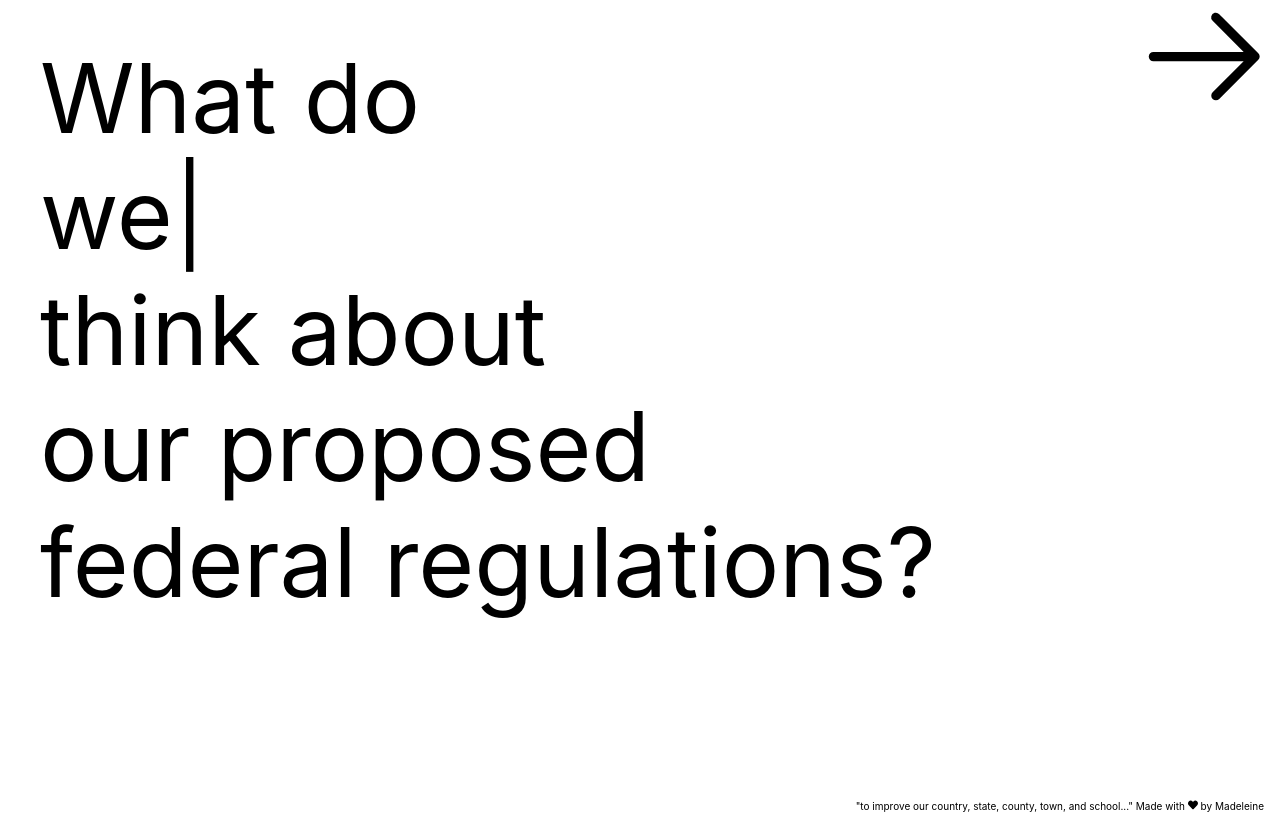
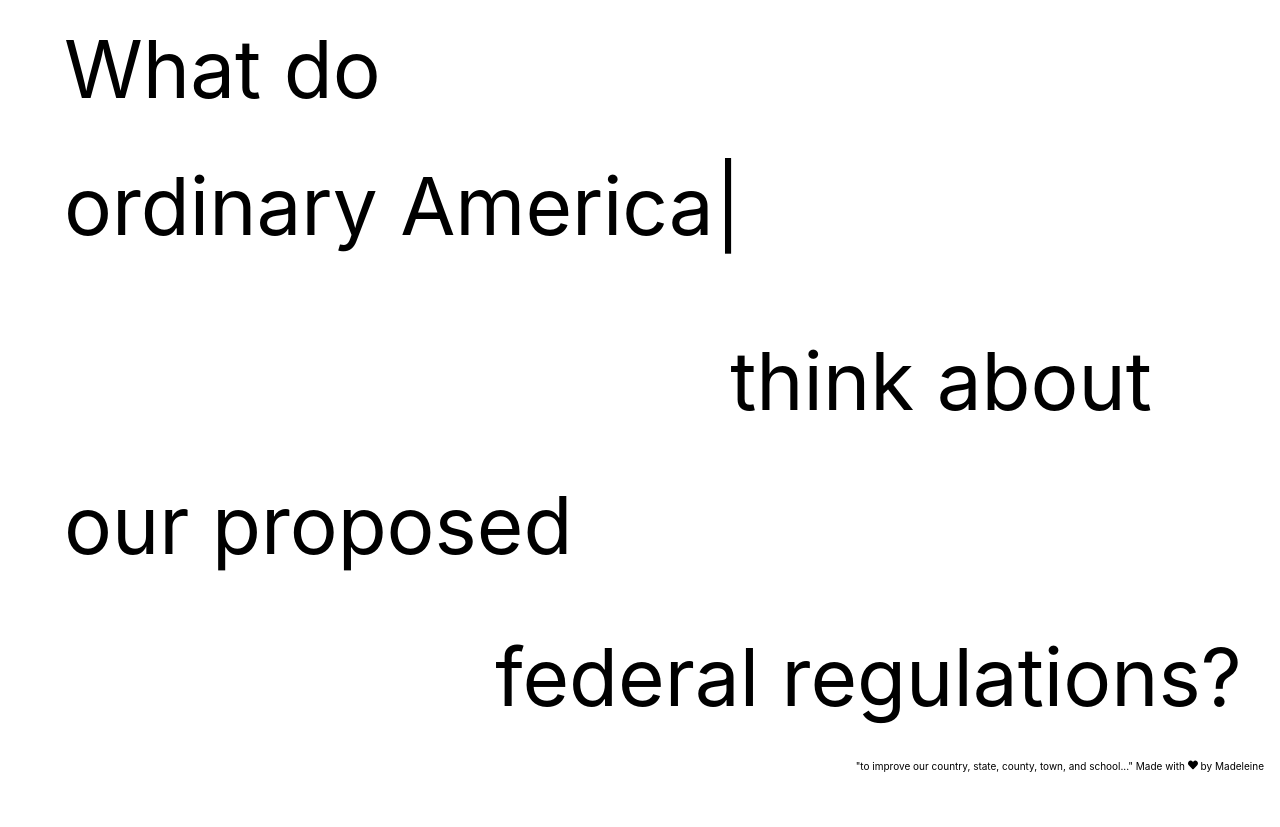
Before and after one commit to iamalivetoday/fed_reg_viz, a React (Create React App) app in the folder regulations-frontend/: page / in a window 1280 px wide. Shown: the top 827 px of the page. After the commit the page ends 800 px from the top, so only its background shows below. Built offline with nearby package versions, Linux system fonts and the light colour scheme.

Commit message:
fucking homepage

```diff
--- a/regulations-frontend/src/pages/HomePage.js
+++ b/regulations-frontend/src/pages/HomePage.js
@@ -1,106 +1,188 @@
-import React, { useState, useEffect } from 'react';
+import React, { useState } from 'react';
 import styled from 'styled-components';
 import Typewriter from 'typewriter-effect';
+import { useNavigate } from 'react-router-dom';
 import { GoArrowRight } from 'react-icons/go';
-import { useNavigate } from 'react-router-dom';
 
 const HomePageContainer = styled.div`
-  display: flex;
-  height: 100vh; /* Make sure it covers the full height of the viewport */
+  display: grid;
+  height: 95vh;
   width: 100%;
   position: relative;
-  background-size: cover;
-  background-size: 100vw 100vh;
-  background-position: center;
-  /* Remove background image on small screens */
-  @media (max-width: 710px) {
-    background-image: none;
-  }
 `;
 
 const StyledContent = styled.div`
   position: absolute;
-  margin: 20px;
-  padding: 20px;
-  text-align: left;
+  top: 0%;
+  left: 5%;
+  display: flex;
+  flex-direction: column;
+  justify-content: center;
+  text-align: justify;
   color: black;
 `;
 
-const BodyText = styled.div`
-  font-size: 12vh;
-  @media (max-width: 710px) {
+const HoverableText = styled.div`
   font-size: 10vh;
+  cursor: pointer;
+  position: relative;
+  display: inline-block;
+  margin: 20px 0;
+
+  &:hover .text-content {
+    visibility: hidden;
+  }
+
+  &:hover .arrow-icon {
+    visibility: visible;
   }
 `;
 
 const TypewriterWrapper = styled.div`
-  font-size: 12vh; /* Set the font size to match BodyText */
-  @media (max-width: 710px) {
-    font-size: 10vh;
-  }
+  display: inline;
 `;
 
-const ArrowContainer = styled.div`
-  position: fixed;
-  right: 0px;
-  top: -20px;
-  cursor: pointer;
+const ArrowIcon = styled(GoArrowRight)`
+  position: absolute;
+  font-size: inherit;
+  color: green;
+  visibility: hidden;
+`;
 
-  @media (max-width: 710px) {
-    right: 20%;
-    top: 20%;
-    transform: translate(50%, -50%);
-  }
+const MiddleText = styled.div`
+  position: absolute;
+  top: 50%;
+  right: 10%;
+  transform: translateY(-50%);
+  text-align: right;
+`;
+
+const LowerLeftText = styled.div`
+  position: absolute;
+  top: 60%;
+  left: 5%;
+`;
+
+const LowerRightText = styled.div`
+  position: absolute;
+  top: 80%;
+  right: 3%;
+  text-align: right;
 `;
 
 const HomePage = () => {
   const navigate = useNavigate();
-  const [arrowSize, setArrowSize] = useState(window.innerWidth < 710 ? 240 : 150);
+  const [hoveredText, setHoveredText] = useState(null);
+  const [hoveredPosition, setHoveredPosition] = useState({ x: 0, y: 0 });
 
-  useEffect(() => {
-    const handleResize = () => {
-      setArrowSize(window.innerWidth < 710 ? 240 : 150);
+  const handleMouseEnter = (e, text) => {
+    setHoveredText(text);
+    setHoveredPosition({ x: 0, y: 0});
   };
 
-    window.addEventListener('resize', handleResize);
-    return () => {
-      window.removeEventListener('resize', handleResize);
+  const handleMouseLeave = () => {
+    setHoveredText(null);
   };
-  }, []);
 
   const handleNavigation = (path) => {
     navigate(path);
   };
 
+  const typewriterStrings = [
+    "we", "the people", "ordinary people", "strangers", "Americans", "students",
+    "our unions", "you", "families", "working people", "veterans", "your friends",
+    "our neighbors", "ordinary Americans", "other families"
+  ];
+  const shuffledStrings = typewriterStrings.sort(() => Math.random() - 0.5);
+
   return (
     <HomePageContainer>
       <StyledContent>
-        <BodyText>What do </BodyText>
+        <HoverableText
+          onClick={() => handleNavigation('/agencies')}
+          onMouseEnter={(e) => handleMouseEnter(e, 'What do')}
+          onMouseLeave={handleMouseLeave}
+        >
+          <span className="text-content">What do </span>
+          {hoveredText === 'What do' && (
+            <ArrowIcon
+              className="arrow-icon"
+              style={{ top: hoveredPosition.y, left: hoveredPosition.x }}
+            />
+          )}
+        </HoverableText>
+        <HoverableText
+          onMouseEnter={(e) => handleMouseEnter(e, 'typewriter')}
+          onMouseLeave={handleMouseLeave}
+        >
+          <span className="text-content">
             <TypewriterWrapper>
               <Typewriter
                 options={{
                   showCursor: false,
-              strings: ["we", "ordinary people", "Americans", "students", "our unions", "you", "families", "working people", "veterans", "your friends", "our neighbors", "ordinary Americans", "other families"],
+                  strings: shuffledStrings,
                   autoStart: true,
                   loop: true,
-              pauseFor: 4000,
-              delay: 800,
+                  pauseFor: 500,
+                  delay: 200,
                   deleteSpeed: 100,
                 }}
               />
             </TypewriterWrapper>
-        <BodyText>think about </BodyText>
-        <BodyText>our proposed </BodyText>
-        <BodyText>federal regulations?</BodyText>
-        <ArrowContainer>
-          <GoArrowRight
-            size={arrowSize}
+          </span>
+          {hoveredText === 'typewriter' && (
+            <ArrowIcon
+              className="arrow-icon"
+              style={{ top: hoveredPosition.y, left: hoveredPosition.x }}
+            />
+          )}
+        </HoverableText>
+      </StyledContent>
+      <MiddleText>
+        <HoverableText
           onClick={() => handleNavigation('/agencies')}
-            onMouseOver={({ target }) => target.style.color = 'green'}
-            onMouseOut={({ target }) => target.style.color = 'black'}
+          onMouseEnter={(e) => handleMouseEnter(e, 'think about')}
+          onMouseLeave={handleMouseLeave}
+        >
+          <span className="text-content">think about</span>
+          {hoveredText === 'think about' && (
+            <ArrowIcon
+              className="arrow-icon"
+              style={{ top: hoveredPosition.y, left: hoveredPosition.x }}
             />
-        </ArrowContainer>
-      </StyledContent>
+          )}
+        </HoverableText>
+      </MiddleText>
+      <LowerLeftText>
+        <HoverableText
+          onClick={() => handleNavigation('/agencies')}
+          onMouseEnter={(e) => handleMouseEnter(e, 'our proposed')}
+          onMouseLeave={handleMouseLeave}
+        >
+          <span className="text-content">our proposed</span>
+          {hoveredText === 'our proposed' && (
+            <ArrowIcon
+              className="arrow-icon"
+              style={{ top: hoveredPosition.y, left: hoveredPosition.x }}
+            />
+          )}
+        </HoverableText>
+      </LowerLeftText>
+      <LowerRightText>
+        <HoverableText
+          onClick={() => handleNavigation('/agencies')}
+          onMouseEnter={(e) => handleMouseEnter(e, 'federal regulations')}
+          onMouseLeave={handleMouseLeave}
+        >
+          <span className="text-content">federal regulations?</span>
+          {hoveredText === 'federal regulations' && (
+            <ArrowIcon
+              className="arrow-icon"
+              style={{ top: hoveredPosition.y, left: hoveredPosition.x }}
+            />
+          )}
+        </HoverableText>
+      </LowerRightText>
     </HomePageContainer>
   );
 };
```
Lines whose indentation alone changed are shown as unchanged.
